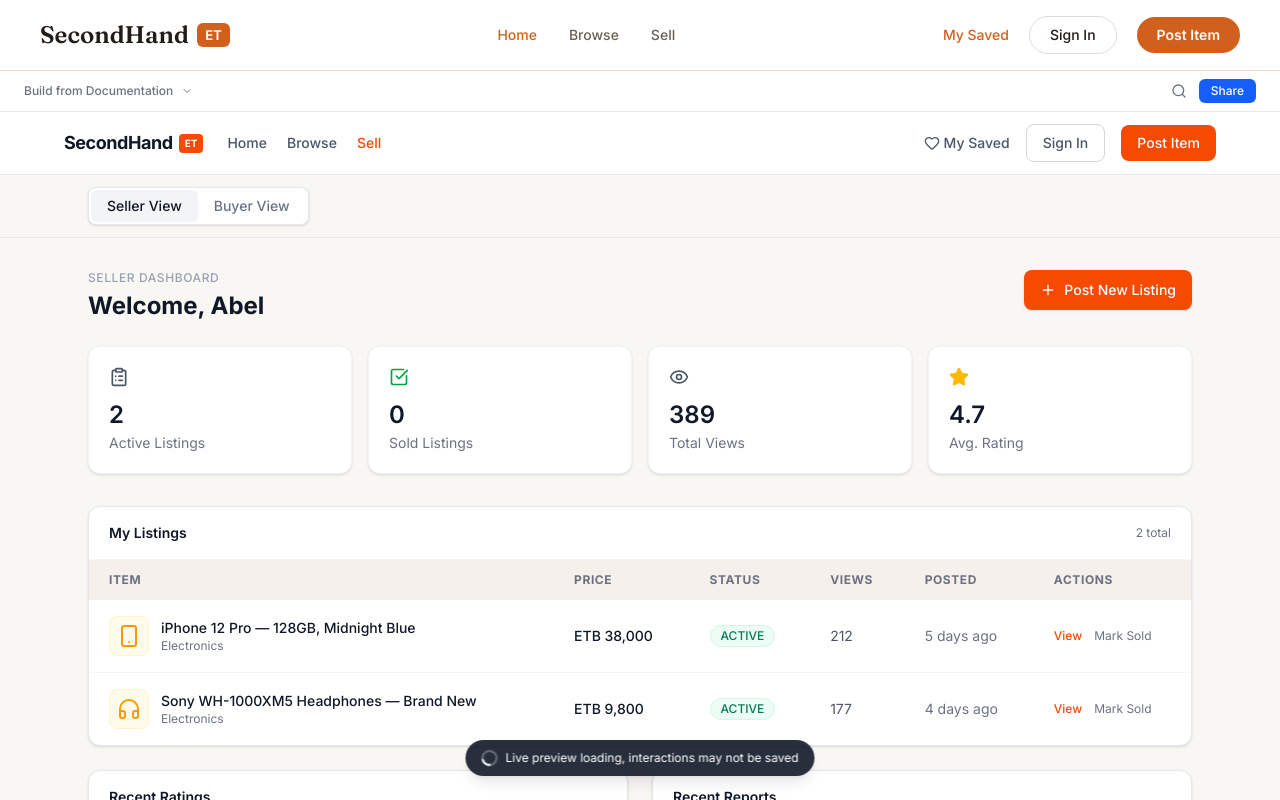
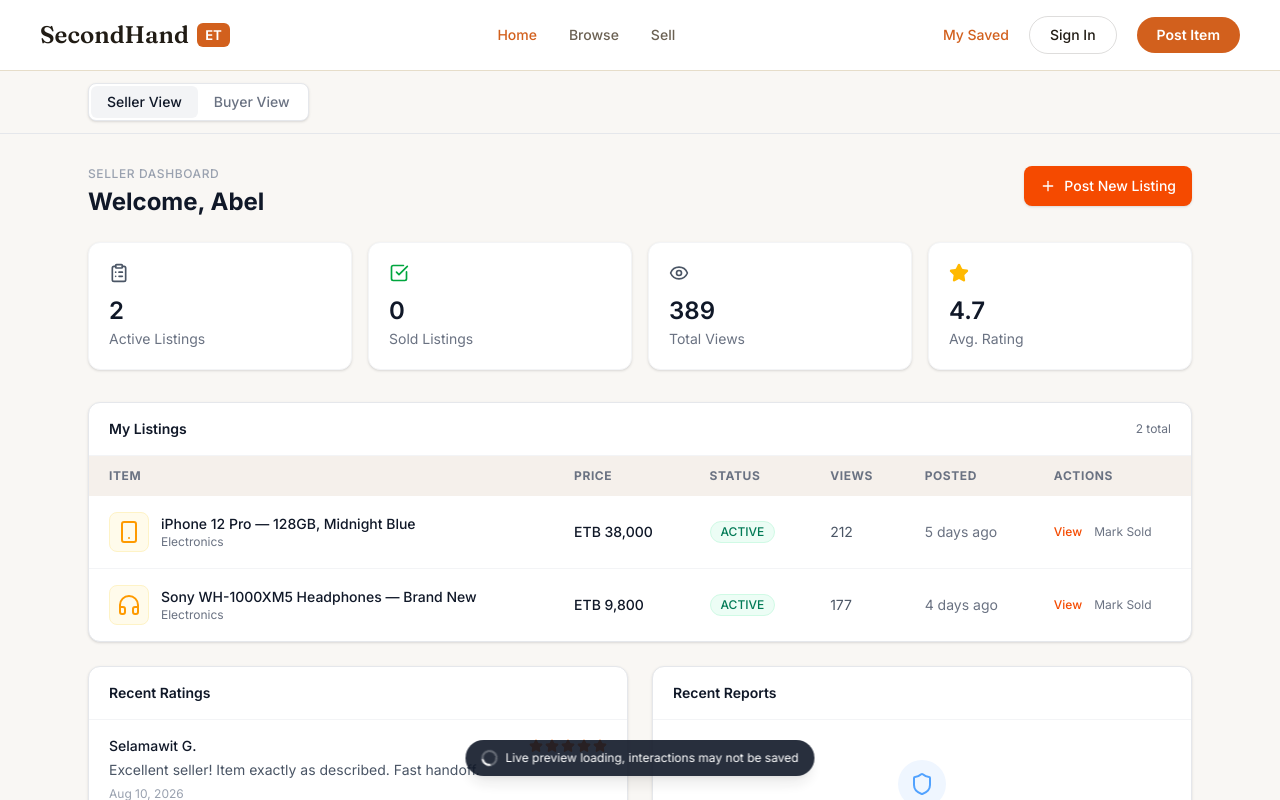
Before and after one commit to jossi21/secondhand-et-web, a Next.js app: page /sell in a window 1280 px wide. Shown: the top 800 px of the page. Built offline with nearby package versions, Linux system fonts and the light colour scheme.

Commit message:
sell and browse dashboard modified

```diff
--- a/src/app/browse/page.tsx
+++ b/src/app/browse/page.tsx
@@ -166,48 +166,6 @@ function formatPrice(price: number): string {
 }
 
 // ─── Components ────────────────────────────────────────────────────────────
-
-function Navbar() {
-  return (
-    <header className="bg-white border-b border-gray-100 sticky top-0 z-50">
-      <div className="max-w-[1400px] mx-auto px-6 h-16 flex items-center justify-between">
-        <div className="flex items-center gap-10">
-          <Link href="/" className="flex items-center gap-2">
-            <span className="text-xl font-bold tracking-tight text-gray-900">
-              SecondHand
-            </span>
-            <span className="bg-orange-700 text-white text-xs font-bold px-1.5 py-0.5 rounded">
-              ET
-            </span>
-          </Link>
-          <nav className="hidden md:flex items-center gap-8">
-            <Link href="/" className="text-gray-500 hover:text-gray-900 font-medium transition-colors">
-              Home
-            </Link>
-            <Link href="/browse" className="text-orange-700 font-semibold">
-              Browse
-            </Link>
-            <Link href="/sell" className="text-gray-500 hover:text-gray-900 font-medium transition-colors">
-              Sell
-            </Link>
-          </nav>
-        </div>
-
-        <div className="flex items-center gap-4">
-          <Link href="/saved" className="hidden sm:block text-gray-500 hover:text-gray-900 font-medium transition-colors">
-            My Saved
-          </Link>
-          <Link href="/signin" className="hidden sm:block px-5 py-2 border border-gray-300 rounded-lg text-gray-900 font-medium hover:bg-gray-50 transition-colors">
-            Sign In
-          </Link>
-          <Link href="/post" className="px-5 py-2 bg-orange-700 hover:bg-orange-800 text-white font-medium rounded-lg transition-colors shadow-sm">
-            Post Item
-          </Link>
-        </div>
-      </div>
-    </header>
-  );
-}
 
 interface SidebarProps {
   activeCategory: string;
@@ -511,8 +469,6 @@ export default function BrowsePage() {
       </Head>
 
       <div className="min-h-screen bg-[#F5F5F0] text-gray-900 font-sans">
-        <Navbar />
-
         {/* Search Bar */}
         <div className="bg-white border-b border-gray-100">
           <div className="max-w-[1400px] mx-auto px-6 py-4">
--- a/src/app/sell/page.tsx
+++ b/src/app/sell/page.tsx
@@ -7,15 +7,11 @@ import {
   Eye,
   Star,
   Plus,
-  Search,
-  Heart,
   Shield,
-  ChevronDown,
   Smartphone,
   Headphones,
 } from "lucide-react";
 import Link from "next/link";
-import Image from "next/image";
 
 /* ─── Types ─── */
 interface Listing {
@@ -131,73 +127,6 @@ export default function SellerDashboard() {
 
   return (
     <div className="min-h-screen bg-[#F9F7F4] text-gray-800 font-sans">
-      {/* ─── Top Bar ─── */}
-      <div className="bg-white border-b border-gray-200 px-6 py-2 flex items-center justify-between text-xs text-gray-500">
-        <div className="flex items-center gap-2">
-          <span className="font-medium">Build from Documentation</span>
-          <ChevronDown className="w-3 h-3" />
-        </div>
-        <div className="flex items-center gap-3">
-          <button className="hover:text-gray-700">
-            <Search className="w-4 h-4" />
-          </button>
-          <button className="bg-blue-600 text-white px-3 py-1 rounded-md font-medium hover:bg-blue-700 transition">
-            Share
-          </button>
-        </div>
-      </div>
-
-      {/* ─── Navbar ─── */}
-      <nav className="bg-white border-b border-gray-200 px-6 py-3">
-        <div className="max-w-6xl mx-auto flex items-center justify-between">
-          {/* Logo */}
-          <div className="flex items-center gap-6">
-            <Link href="/" className="flex items-center gap-1.5">
-              <span className="text-lg font-bold text-gray-900 tracking-tight">
-                SecondHand
-              </span>
-              <span className="bg-orange-600 text-white text-[10px] font-bold px-1.5 py-0.5 rounded">
-                ET
-              </span>
-            </Link>
-            <div className="hidden md:flex items-center gap-5 text-sm font-medium text-gray-600">
-              <Link href="/" className="hover:text-gray-900 transition">
-                Home
-              </Link>
-              <Link href="/browse" className="hover:text-gray-900 transition">
-                Browse
-              </Link>
-              <Link href="/listings/new" className="text-orange-600 hover:text-orange-700 transition">
-                Sell
-              </Link>
-            </div>
-          </div>
-
-          {/* Right Actions */}
-          <div className="flex items-center gap-4">
-            <Link
-              href="/saved"
-              className="text-sm font-medium text-gray-600 hover:text-gray-900 transition flex items-center gap-1"
-            >
-              <Heart className="w-4 h-4" />
-              <span className="hidden sm:inline">My Saved</span>
-            </Link>
-            <Link
-              href="/signin"
-              className="text-sm font-medium text-gray-600 hover:text-gray-900 transition border border-gray-300 rounded-lg px-4 py-2"
-            >
-              Sign In
-            </Link>
-            <Link
-              href="/listings/new"
-              className="text-sm font-medium text-white bg-orange-600 hover:bg-orange-700 transition rounded-lg px-4 py-2"
-            >
-              Post Item
-            </Link>
-          </div>
-        </div>
-      </nav>
-
       {/* ─── View Toggle ─── */}
       <div className="bg-[#F9F7F4] border-b border-gray-200">
         <div className="max-w-6xl mx-auto px-6 py-3">
```
